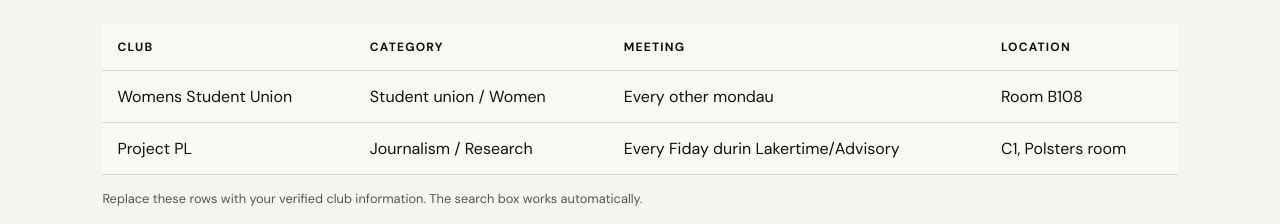
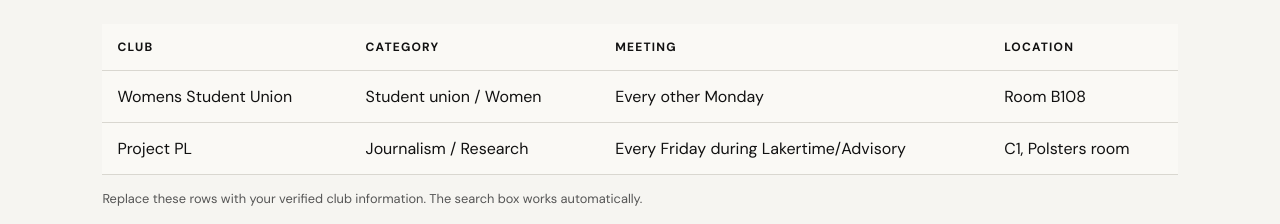
Before and after one commit to katarinas-projects/projectPL.github.io, a plain HTML site: page resources.html in a window 1280 px wide. Shown: the part 1719-1943 px from the top of the page. Drawn offline with nearby package versions, Linux system fonts and the light colour scheme; a web font is replaced by a local one.

Commit message:
Fix typos in club meeting details

```diff
--- a/resources.html
+++ b/resources.html
@@ -13,6 +13,6 @@
 <a class="resource" href="#"><span>06</span><h3>Policies & Handbooks</h3><p>Important school documents and policies in one searchable place.</p></a>
 </div></section>
 <section class="section"><div class="table-wrap"><h2>Club Database — starter template</h2><input id="clubSearch" class="search" placeholder="Search clubs..."><table id="clubTable"><thead><tr><th>Club</th><th>Category</th><th>Meeting</th><th>Location</th></tr></thead><tbody>
-<tr><td>Womens Student Union</td></td><td>Student union / Women</td><td>Every other mondau</td><td>Room B108 </td></tr><tr><td>Project PL</td><td>Journalism / Research</td><td>Every Fiday durin Lakertime/Advisory</td><td>C1, Polsters room</td></tr>
+<tr><td>Womens Student Union</td></td><td>Student union / Women</td><td>Every other Monday</td><td>Room B108 </td></tr><tr><td>Project PL</td><td>Journalism / Research</td><td>Every Friday during Lakertime/Advisory</td><td>C1, Polsters room</td>
 </tbody></table><p class="small">Replace these rows with your verified club information. The search box works automatically.</p></div></section>
 </main><footer><div><a class="brand" href="index.html"><span>PROJECT</span> PL</a><p>Student-led research about Prior Lake High School.</p></div><div class="footer-links"><a href="about.html">About</a><a href="documents.html">Documents</a><a href="question.html">Submit a Question</a></div><p class="copyright">© 2026 Project PL</p></footer><script src="script.js"></script></body></html>
```
